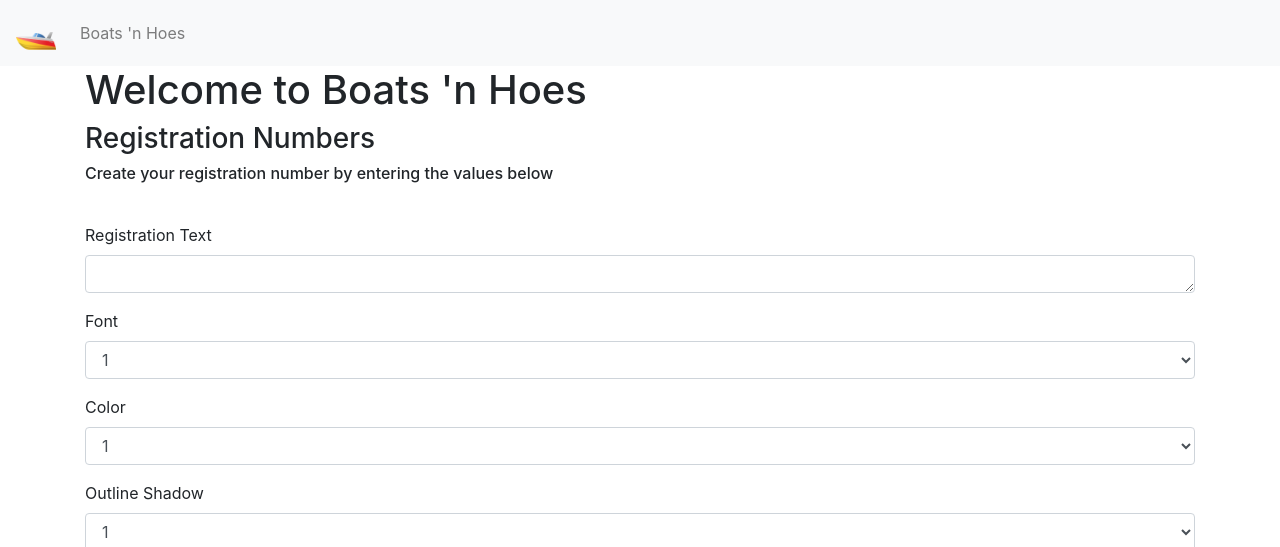
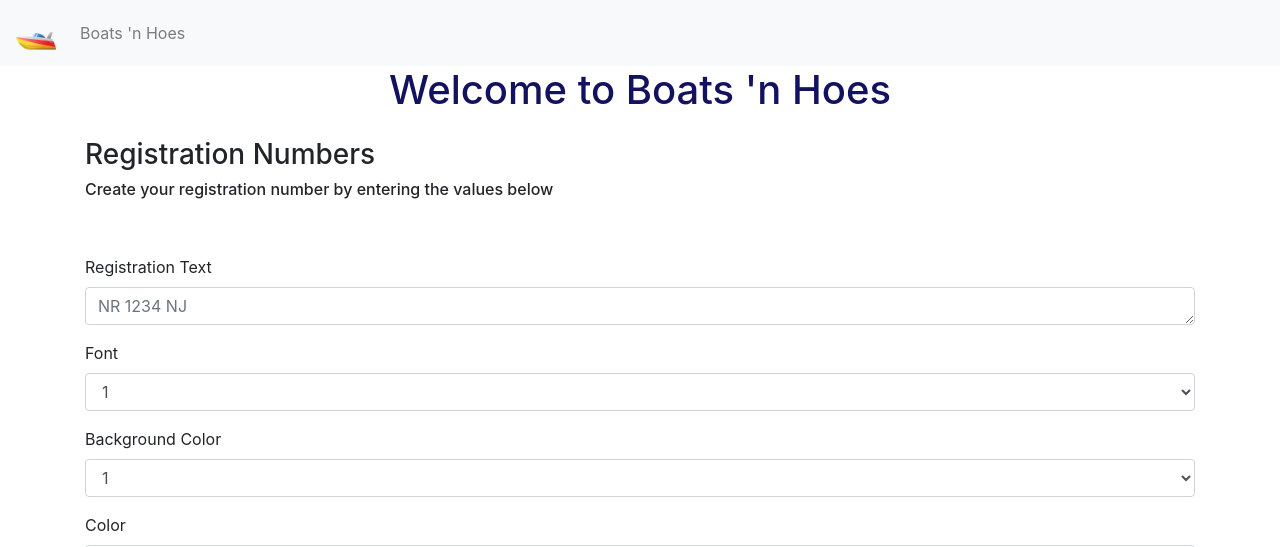
Before and after one commit to NinaRocket/bNh, a React (Create React App) app in the folder bnh/: page / in a window 1280 px wide. Shown: the top 547 px of the page. Built offline with nearby package versions, Linux system fonts and the light colour scheme.

Commit message:
regtextform changed from class based to function

```diff
--- a/bnh/src/Components/GraphicForm/index.js
+++ b/bnh/src/Components/GraphicForm/index.js
@@ -16,6 +16,19 @@ function GraphicForm() {
 
       <Form.Group className="color" controlId="exampleForm.ControlSelect1">
         <Form.Label>Font</Form.Label>
+        <Form.Control as="select">
+          <option>1</option>
+          <option>2</option>
+          <option>3</option>
+          <option>4</option>
+          <option>5</option>
+        </Form.Control>
+      </Form.Group>
+      <Form.Group
+        className="background-color"
+        controlId="exampleForm.ControlSelect1"
+      >
+        <Form.Label>Background Color</Form.Label>
         <Form.Control as="select">
           <option>1</option>
           <option>2</option>
--- a/bnh/src/Components/RegTextForm/index.js
+++ b/bnh/src/Components/RegTextForm/index.js
@@ -1,45 +1,76 @@
-import React from "react";
+import React, { useState } from "react";
 import "./style.css";
 import Form from "react-bootstrap/Form";
 import Container from "react-bootstrap/Container";
-import Col from "react-bootstrap/Col";
-import Row from "react-bootstrap/Row";
 
-class RegTextForm extends React.Component {
-  constructor(props) {
-    super(props);
-    this.state = { regText: "" };
-  }
+function RegTextForm(props) {
+  //   constructor(props) {
+  //     super(props);
+  //     this.state = { regText: "" };
+  //   }
+  const [regText, setRegText] = useState("");
 
-  handleChange = (event) => {
-    this.setState({ regText: event.target.value });
+  const handleChange = (event) => {
+    setRegText(event.target.value);
   };
 
-  render() {
   return (
     <React.Fragment>
       <Container>
-          <Row>
-            <Col xs={8}>
-              <h3>{this.state.regText}</h3>
-            </Col>
-          </Row>
+        <div className="boat-text">{regText}</div>
+
+        <br></br>
       </Container>
 
-        <Form.Group
-          className="regText"
-          controlId="exampleForm.ControlTextarea1"
-        >
+      <Form.Group className="regText" controlId="exampleForm.ControlTextarea1">
         <Form.Label htmlFor="regText">Registration Text</Form.Label>
         <Form.Control
           as="textarea"
           rows={1}
-            value={this.state.regText}
-            onChange={this.handleChange}
+          value={regText}
+          onChange={handleChange}
+          placeholder="NR 1234 NJ"
         />
       </Form.Group>
     </React.Fragment>
   );
 }
-}
+
 export default RegTextForm;
+
+// class RegTextForm extends React.Component {
+//   constructor(props) {
+//     super(props);
+//     this.state = { regText: "" };
+//   }
+
+//   handleChange = (event) => {
+//     this.setState({ regText: event.target.value });
+//   };
+
+//   render() {
+//     return (
+//       <React.Fragment>
+//         <Container>
+//           <div className="boat-text">{this.state.regText}</div>
+
+//           <br></br>
+//         </Container>
+
+//         <Form.Group
+//           className="regText"
+//           controlId="exampleForm.ControlTextarea1"
+//         >
+//           <Form.Label htmlFor="regText">Registration Text</Form.Label>
+//           <Form.Control
+//             as="textarea"
+//             rows={1}
+//             value={this.state.regText}
+//             onChange={this.handleChange}
+//           />
+//         </Form.Group>
+//       </React.Fragment>
+//     );
+//   }
+// }
+// export default RegTextForm;
--- a/bnh/src/Components/RegTextForm/style.css
+++ b/bnh/src/Components/RegTextForm/style.css
@@ -0,0 +1,13 @@
+.boat-text{
+    font-size: 5.25rem;
+    text-align: center;
+    text-justify: auto;
+}
+/* .dynamicTextBox {
+    width: 90%;
+    height: 20%;
+    border: 2px;
+    border-style: solid;
+    border-color: rgb(148, 147, 147);
+    text-overflow: wrap;
+} */
--- a/bnh/src/Pages/Landing/index.js
+++ b/bnh/src/Pages/Landing/index.js
@@ -10,7 +10,7 @@ function Landing() {
     <div>
       <Container>
         <Row>
-          <Col xs={10}>
+          <Col xs={12}>
             <h1>Welcome to Boats 'n Hoes</h1>
           </Col>
         </Row>
--- a/bnh/src/Pages/Landing/landing.css
+++ b/bnh/src/Pages/Landing/landing.css
@@ -0,0 +1,5 @@
+h1 {
+    text-align: center;
+    color: rgb(18, 18, 94);
+    margin-bottom: 1.5rem;
+}
```
Lines whose indentation alone changed are shown as unchanged.
